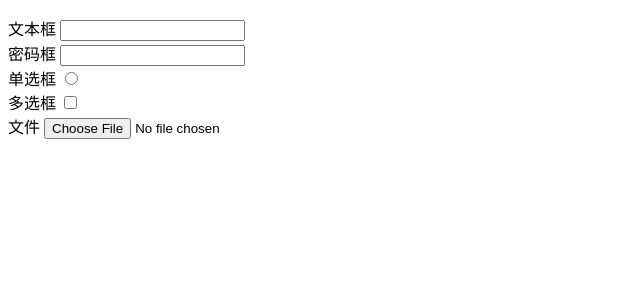
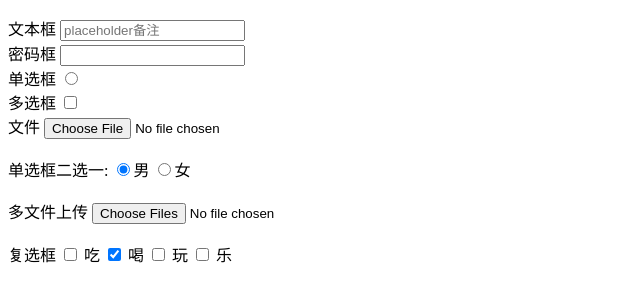
Before and after one commit to Leewellwaste/Studynotes, a plain HTML site: page html/03.input标签.html in a window 1280 px wide. Shown: the whole page, without its empty margins (0-640 px from the left). Drawn offline with Linux system fonts and the light colour scheme.

Commit message:
input学习

```diff
--- a/html/03.input标签.html
+++ b/html/03.input标签.html
@@ -1,3 +1,11 @@
+<!--
+ * @Author: Leewellwaste zzzz_justice@qq.com
+ * @Date: 2024-02-23 08:41:03
+ * @LastEditors: Leewellwaste zzzz_justice@qq.com
+ * @LastEditTime: 2024-02-26 00:00:07
+ * @FilePath: \Studynotes\html\03.input标签.html
+ * @Description: 这是默认设置,请设置`customMade`, 打开koroFileHeader查看配置 进行设置: https://github.com/OBKoro1/koro1FileHeader/wiki/%E9%85%8D%E7%BD%AE
+-->
 <!DOCTYPE html>
 <html lang="en">
 <head>
@@ -7,7 +15,7 @@
 </head>
 <body>
 
-  <p>文本框 <input type="text">
+  <p>文本框 <input type="text" placeholder="placeholder备注">
     <br>
     密码框 <input type="password">
     <br>
@@ -17,6 +25,21 @@
     <br>
     文件 <input type="file">
 
+    <br>
+    <br>
+    单选框二选一: <input type="radio" name="gender" checked>男
+                <input type="radio" name="gender">女
+
+
+    <br><br>
+    多文件上传 <input type="file" name="image" id="1" multiple>
+
+    <br><br>
+    复选框 <input type="checkbox" name="hobby" id="1"> 吃
+    <input type="checkbox" name="hobby" id="1" checked> 喝
+    <input type="checkbox" name="hobby" id="1"> 玩
+    <input type="checkbox" name="hobby" id="1"> 乐
+
 
   </p>
 
```
Also changed, not shown: README.md.
